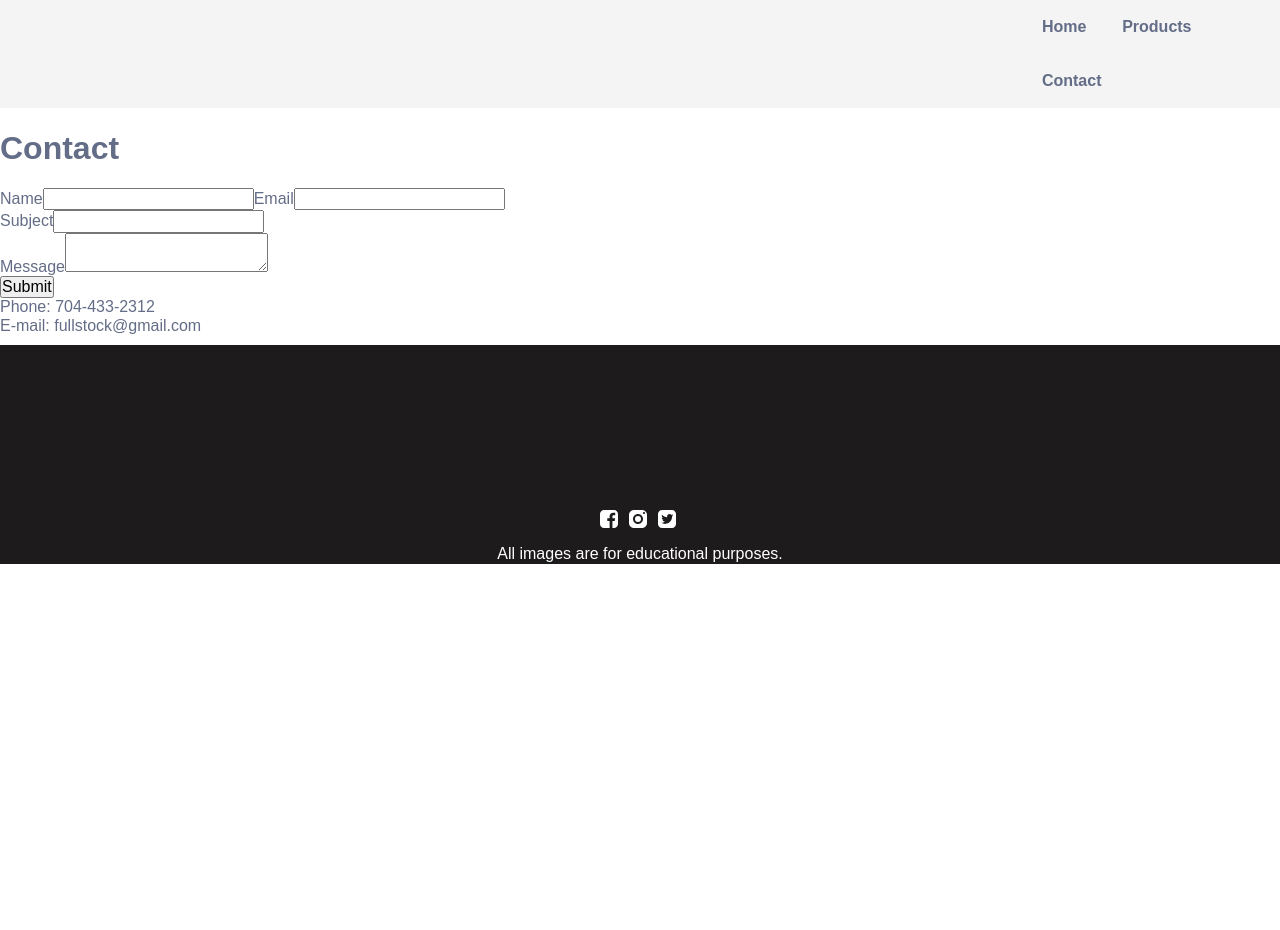
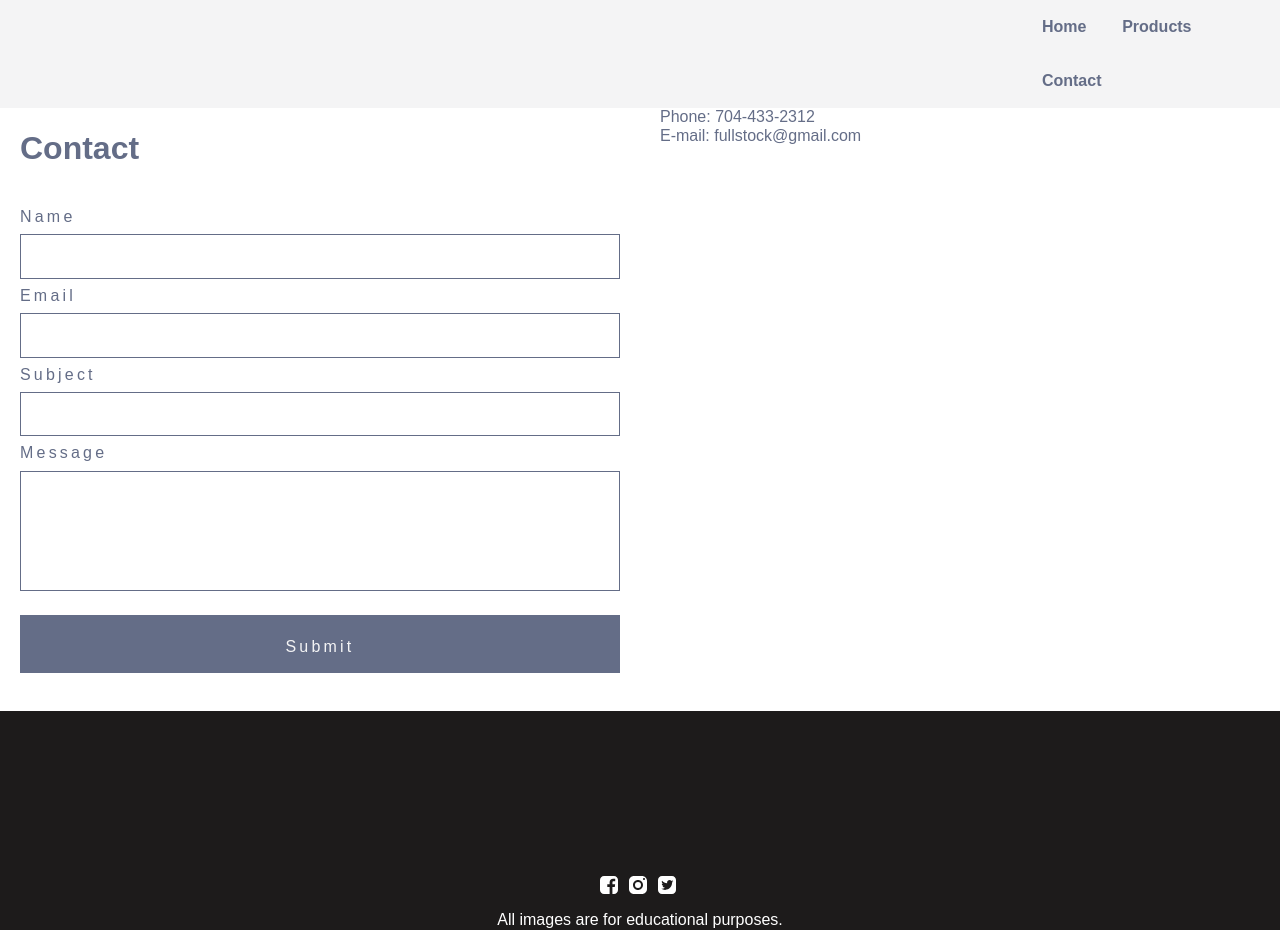
Before and after one commit to mfrancis92/full-stock, a React (Create React App) app: page /contact in a window 1280 px wide. Before the commit the page ends 800 px from the top, so only its background shows below. Built offline with nearby package versions, Linux system fonts and the light colour scheme.

Commit message:
adds imports for scss and renders productsJSON to Products.js

```diff
--- a/src/assets/css/App.css
+++ b/src/assets/css/App.css
@@ -427,6 +427,56 @@ ul {
   display: inline-block;
 }
 
+/*IMPORTS CONTACT*/
+.contact-container {
+  display: -ms-grid;
+  display: grid;
+  -ms-grid-columns: 1fr 1fr;
+      grid-template-columns: 1fr 1fr;
+  -ms-grid-rows: 1fr;
+      grid-template-rows: 1fr;
+}
+
+.contact-container h1, .contact-container .info {
+  margin-left: 20px;
+}
+
+.contact-container form {
+  -webkit-box-ordinal-group: 2;
+      -ms-flex-order: 1;
+          order: 1;
+  margin: 20px;
+}
+
+.contact-container label, .contact-container button {
+  letter-spacing: .2rem;
+}
+
+.contact-container input, .contact-container textarea, .contact-container button {
+  border: 1px solid #646d87;
+  width: 100%;
+  margin: 8px 0;
+}
+
+.contact-container input {
+  padding: 12px 20px;
+}
+
+.contact-container textarea {
+  height: 120px;
+  resize: none;
+}
+
+.contact-container button {
+  color: #f4f4f5;
+  background-color: #646d87;
+  margin-top: 2%;
+  padding: 28px 12px;
+  height: 20px;
+  line-height: 5px;
+  cursor: pointer;
+}
+
 /* UNIVERAL STYLES */
 * {
   -webkit-box-sizing: border-box;
--- a/src/assets/css/App.scss
+++ b/src/assets/css/App.scss
@@ -17,6 +17,9 @@
 /*IMPORTS FOOTER*/
 @import "../scss/footer";
 
+/*IMPORTS CONTACT*/
+@import "../scss/contact";
+
 /* UNIVERAL STYLES */
 * {
     box-sizing: border-box;
--- a/src/components/Products.js
+++ b/src/components/Products.js
@@ -1,13 +1,32 @@
-import React from 'react'
+import React from 'react';
+import DataJSON from "../components/ProductsJSON";
 
-const Products = () => {
-    return(
+class Products extends React.Component{
+    state = {
+        products: DataJSON.Products
+    }
 
-        <div>
-        <h1>Products</h1>
-        </div>
+    render() {
+        let product = this.state.products.map(product=> {
+            return(
+                <div>
+                    <h2>{product.title}</h2>
+                    <p>{product.price}</p>
+                </div>
+            )
 
-    )
+
+        });
+        return(
+
+            <div>
+            <h1>Products</h1>
+            {product}
+            </div>
+
+        )
+    }
+
 }
 
 
--- a/src/components/ProductsJSON.js
+++ b/src/components/ProductsJSON.js
@@ -1,4 +1,4 @@
-import React from 'react'
+
 
 const Products = {
         Products: [
--- a/src/components/SimpleSlider.js
+++ b/src/components/SimpleSlider.js
@@ -1,6 +1,5 @@
 import React, { Component } from "react";
 import Slider from "react-slick";
-import "../assets/css/App.css";
 import banner1 from "../assets/imgs/banner1.jpg";
 import banner2 from "../assets/imgs/banner4.jpg";
 import banner3 from "../assets/imgs/banner3.jpg";
@@ -11,7 +10,7 @@ export default class SimpleSlider extends Component {
       dots: false,
       infinite: true,
       autoplay: true,
-      autoplayspeed: 2,
+      autoplayspeed: 2000,
       slidesToShow: 1,
       slidesToScroll: 1,
       fade: true,
@@ -20,13 +19,13 @@ export default class SimpleSlider extends Component {
       <div className="slider-container">
         <Slider {...settings}>
           <div>
-            <img src ={banner1} className="banner" alt = "" />
+            <img src ={banner1} className="banner" alt = "Yeezy Orginals banner" />
           </div>
           <div>
-            <img src ={banner2} className="banner" alt = "" />
+            <img src ={banner2} className="banner" alt = "Off-white banner" />
           </div>
           <div>
-            <img src={banner3} className="banner" alt = "" />
+            <img src={banner3} className="banner" alt = "Adidas Boost banner" />
           </div>
         </Slider>
       </div>
```
Also changed, not shown: 1 other file (tests, documents, lock files or other folders).
